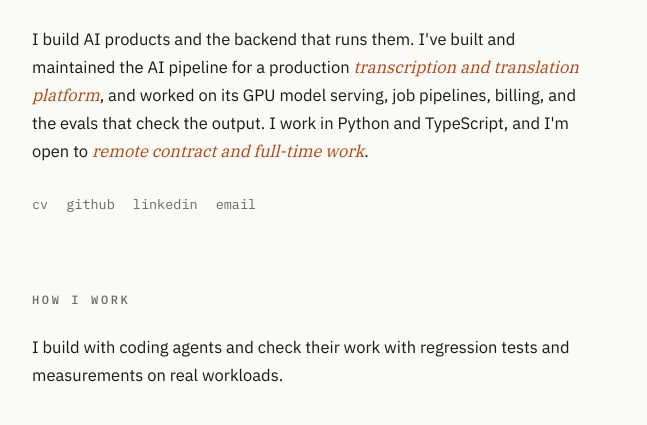
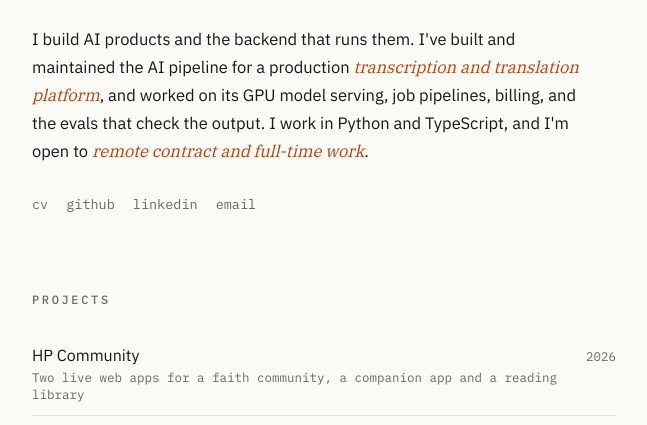
Before and after one commit to seung-waedet/portfolio, an Astro site: page / in a window 1280 px wide. Shown: the part 488-913 px from the top of the page, without its empty margins (316-963 px from the left). Built offline with nearby package versions, Linux system fonts and the light colour scheme; Astro itself is replaced by a stand-in of ours.

Commit message:
Remove the "how I work" section from the home page (#2)
The owner prefers not to describe his tooling on the site; the CV keeps
that detail.

```diff
--- a/src/pages/index.astro
+++ b/src/pages/index.astro
@@ -13,21 +13,9 @@ const projectRows = (await getProjects()).map(projectRow);
   <Header intro={SITE.intro.home} />
 
   <section>
-    <h2>how I work</h2>
-    <p class="how">{SITE.howIWork}</p>
-  </section>
-
-  <section>
     <h2>projects</h2>
     <RowList rows={projectRows} />
   </section>
 
   <Footer />
 </Base>
-
-<style>
-  .how {
-    font-size: 16.5px;
-    max-width: 560px;
-  }
-</style>
--- a/src/site.config.ts
+++ b/src/site.config.ts
@@ -27,7 +27,6 @@ export const SITE = {
     home: `I build AI products and the backend that runs them. I've built and maintained the AI pipeline for a production <em>transcription and translation platform</em>, and worked on its GPU model serving, job pipelines, billing, and the evals that check the output. I work in Python and TypeScript, and I'm open to <em>remote contract and full-time work</em>.`,
     projects: `Things I've built. Public code is linked where it exists.`,
   },
-  howIWork: `I build with coding agents and check their work with regression tests and measurements on real workloads.`,
 } as const;
 
 /** "Page · Seung-wa Akpan". Home uses the role instead of a page name. */
```
Also changed, not shown: README.md.
